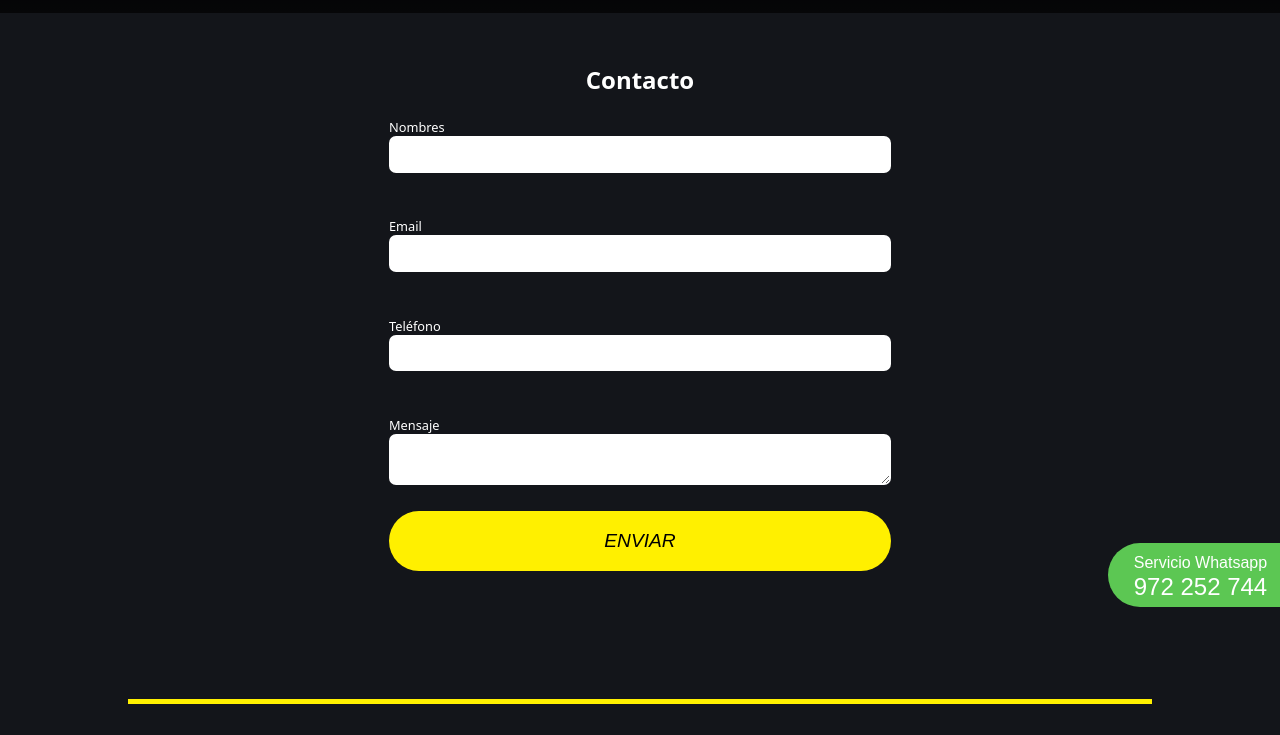
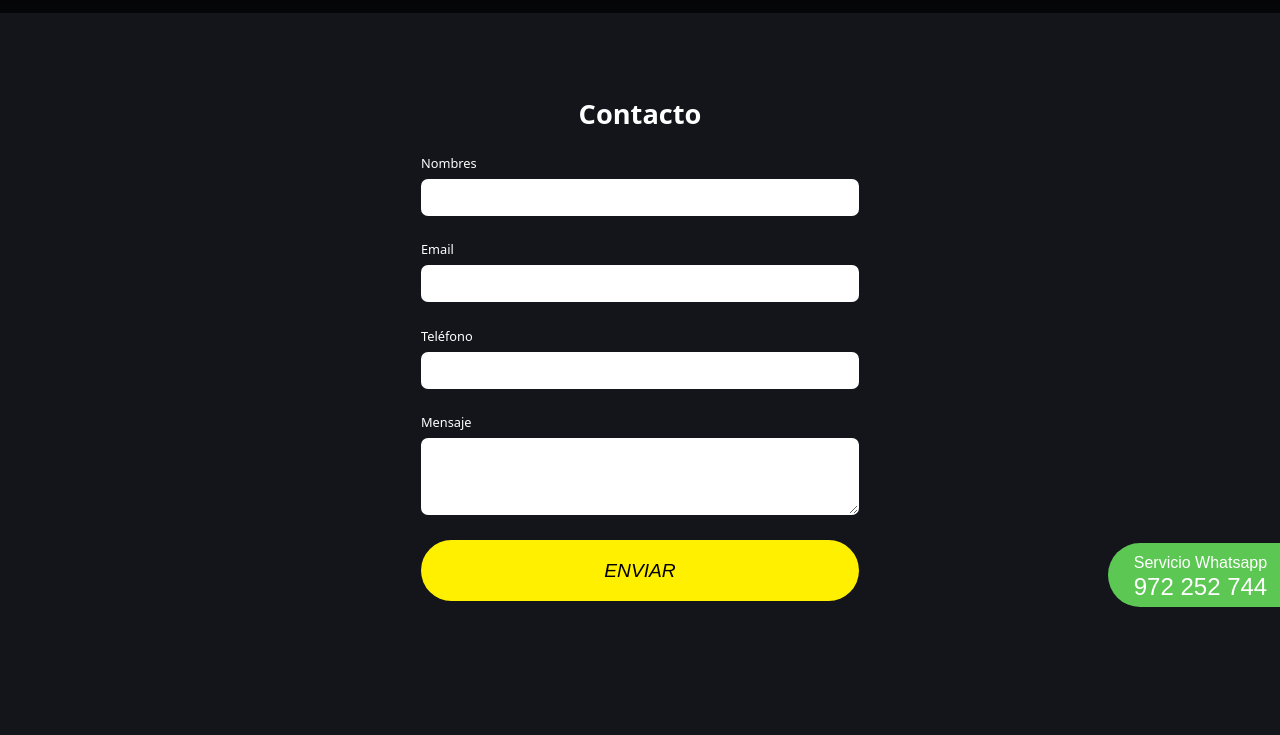
Before and after one commit to AgenciaServitec/lamparas-landing, an Astro site: page /contact in a window 1280 px wide. Shown: the part 65-800 px from the top of the page. Built offline with nearby package versions, Linux system fonts and the light colour scheme; Astro itself is replaced by a stand-in of ours; some icons are missing.

Commit message:
update style contact form

```diff
--- a/src/components/contact/ContactFormComponent.css
+++ b/src/components/contact/ContactFormComponent.css
@@ -1,34 +1,57 @@
 .form-container {
-  h3 {
+  padding: 2em;
+
+  h1 {
     text-align: center;
     color: white;
+    font-size: 1.7em;
   }
 
   .item-wrapper {
-    margin-bottom: 1em;
     display: flex;
     flex-direction: column;
+
 
     label {
       color: white;
       font-size: 0.8em;
-      margin-bottom: 0.5em;
+      margin-bottom: 0.2em;
       text-align: left;
     }
 
-    input,
-    textarea {
+    input{
+      margin-top: 0.5em;
       width: 100%;
       border-radius: 0.5em;
       font-size: 1.1em;
       padding: 0.6em;
       border-color: transparent;
       outline: none;
+      transition: border-color 0.5s ease;
+
+    }
+    textarea{
+      margin-top: 0.5em;
+      width: 100%;
+      border-radius: 0.5em;
+      font-size: 1.1em;
+      padding: 1.5em;
+      border-color: transparent;
+      outline: none;
+      transition: border-color 0.5s ease;
+
+
+    }
+
+    input:focus,
+    textarea:focus {
+      border-color: #fff000;
+      border-width: 2px;
     }
   }
 
   button {
-    margin: 0 auto;
+    margin: 1em auto;
     font-size: 1.2em;
     text-transform: upperCase;
     font-style: italic;
```
Also changed, not shown: pnpm-lock.yaml.
